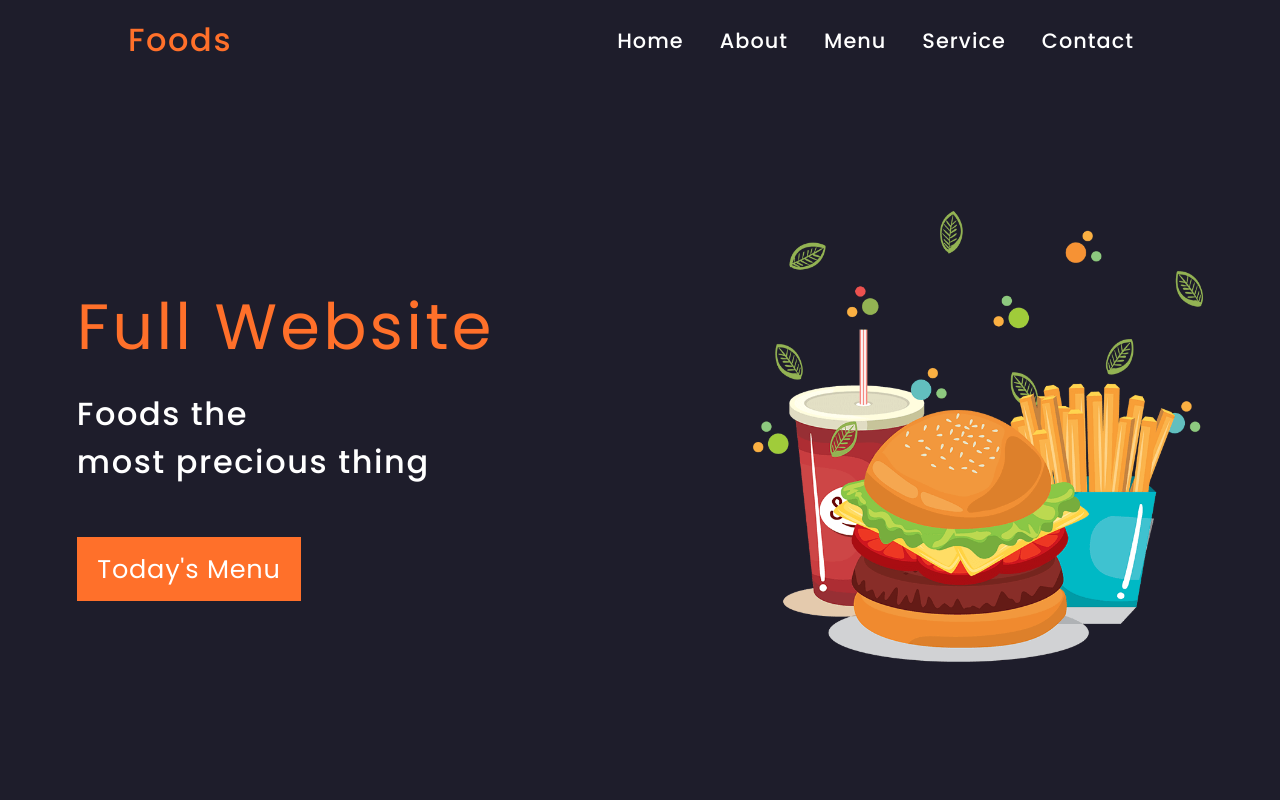
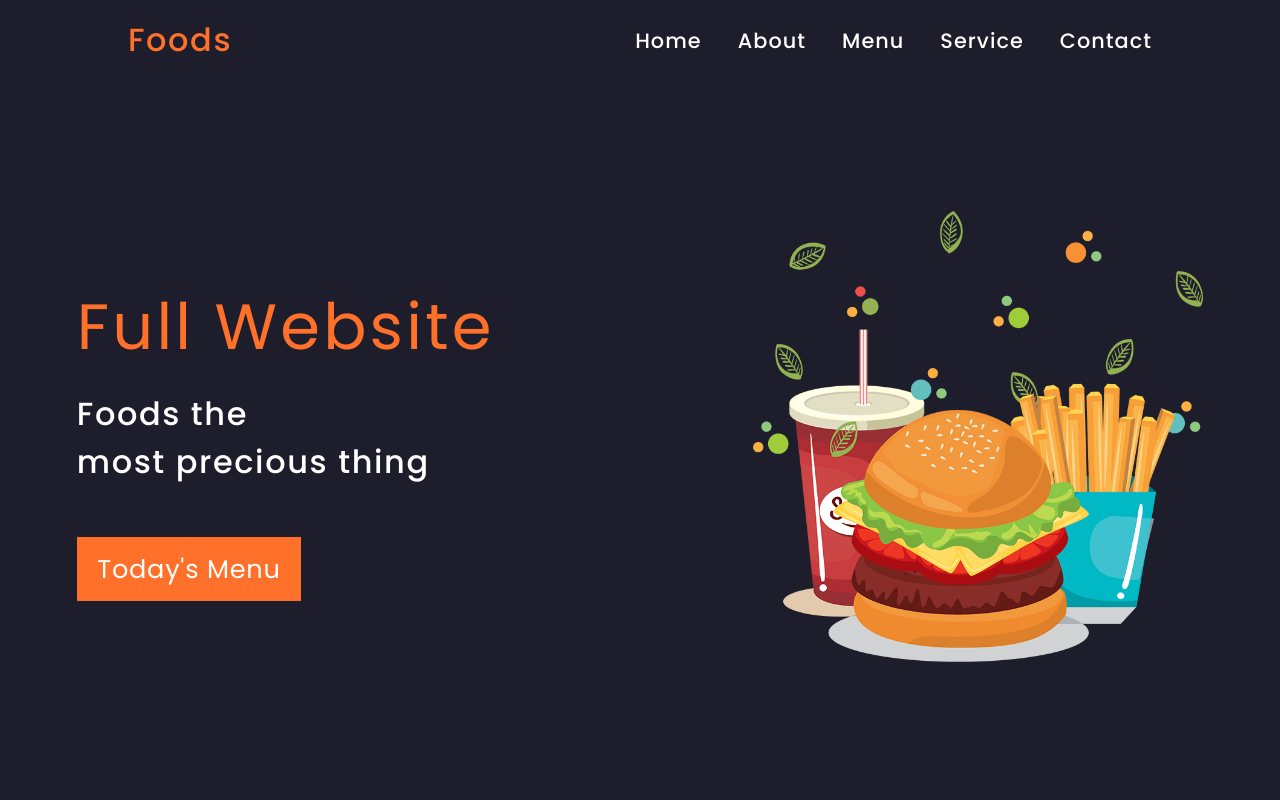
Before and after one commit to jhonatanjk125/proyectoWeb, a plain HTML site: page index.html in a window 1280 px wide. Shown: the top 800 px of the page. Drawn offline with nearby package versions, Linux system fonts and the light colour scheme.

Commit message:
feat: :construction: Update cart icon and fix header padding issue

```diff
--- a/css/style.css
+++ b/css/style.css
@@ -42,6 +42,11 @@ header > nav > ul {
 header > nav > ul > li {
   list-style: none;
   padding: 0 18px;
+}
+
+header > nav > ul > li:last-child {
+  list-style: none;
+  padding-right: 0px;
 }
 
 header > nav > ul > li > a {
@@ -164,6 +169,7 @@ p {
   top: 0%;
   right: 0%;
   width: 50px;
+  border-radius: 0 0 0 50%;
 }
 
 h4 {
```
